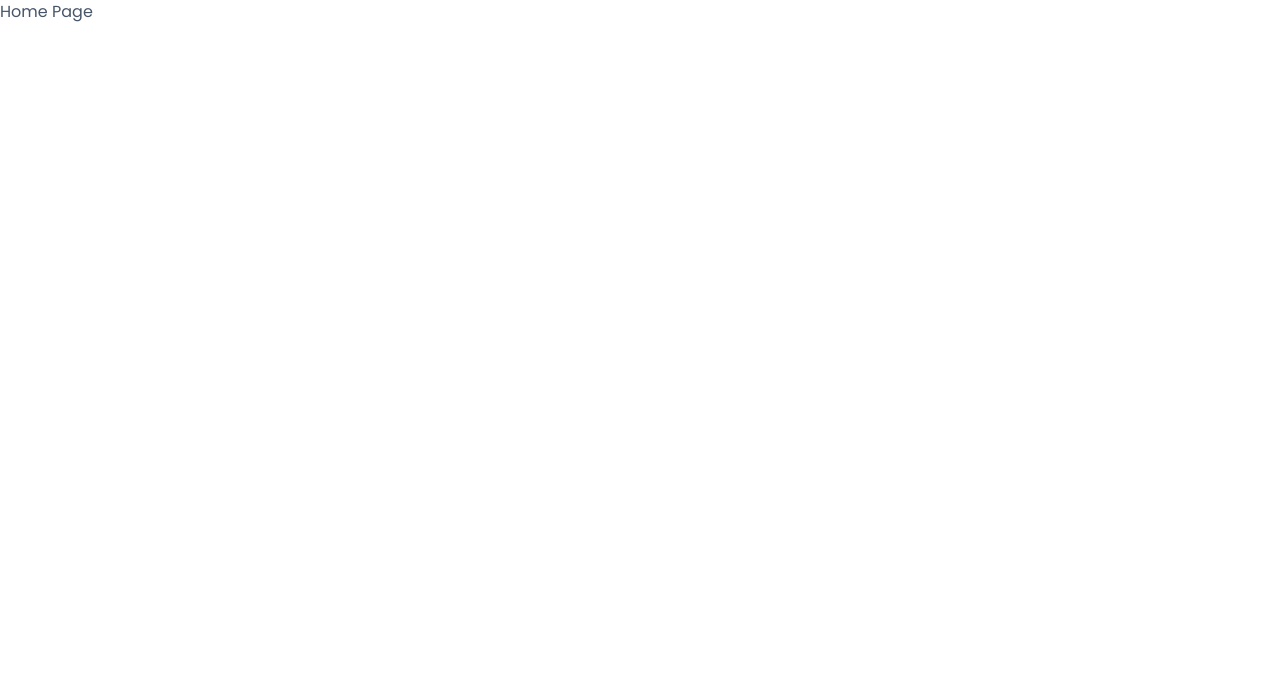
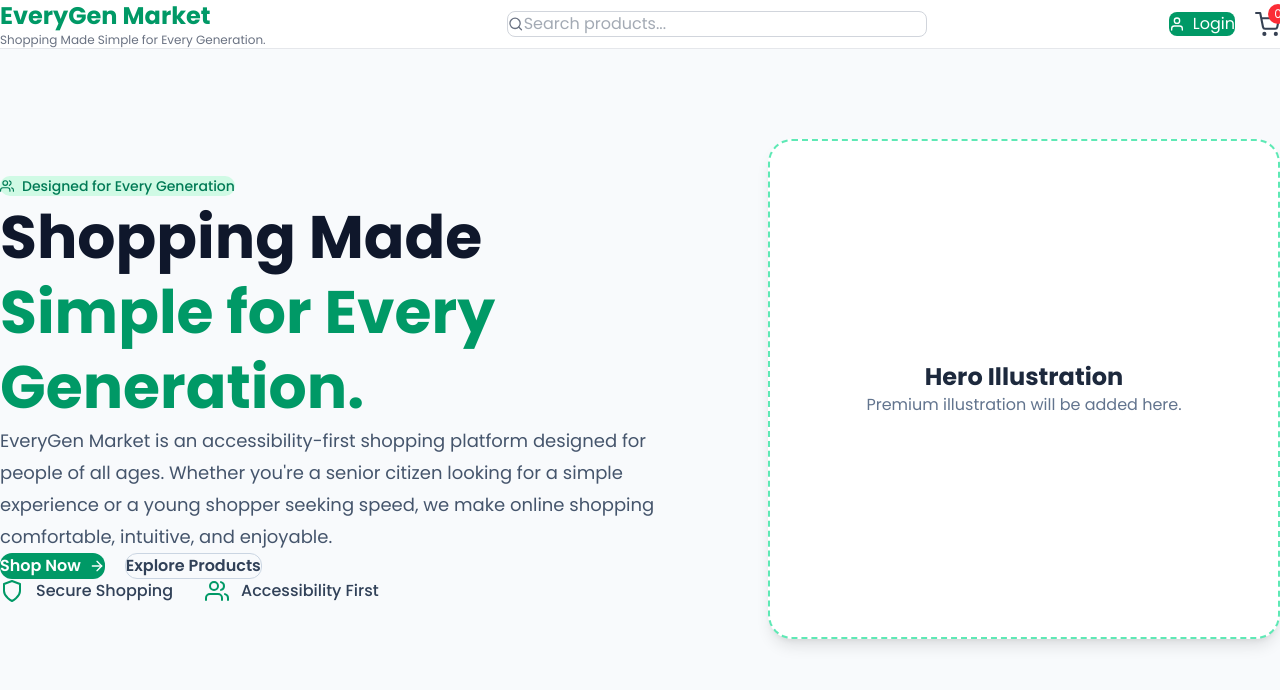
Before and after one commit to Anushka120506/EveryGen-Market, a React (Vite) app in the folder client/: page / in a window 1280 px wide. Shown: the top 690 px of the page. Built offline with nearby package versions, Linux system fonts and the light colour scheme.

Commit message:
feat: implement hero section

```diff
--- /dev/null
+++ b/client/src/components/Hero/Hero.tsx
@@ -0,0 +1,85 @@
+import { FiArrowRight, FiShield, FiUsers } from "react-icons/fi";
+
+const Hero = () => {
+  return (
+    <section className="bg-slate-50">
+      <div className="mx-auto flex min-h-[85vh] max-w-7xl flex-col items-center justify-between gap-12 px-6 py-20 lg:flex-row">
+
+        {/* Left Content */}
+        <div className="max-w-2xl">
+
+          <span className="mb-5 inline-flex items-center gap-2 rounded-full bg-emerald-100 px-4 py-2 text-sm font-medium text-emerald-700">
+            <FiUsers />
+            Designed for Every Generation
+          </span>
+
+          <h1 className="text-5xl font-bold leading-tight text-slate-900 lg:text-6xl">
+            Shopping Made
+            <span className="block text-emerald-600">
+              Simple for Every Generation.
+            </span>
+          </h1>
+
+          <p className="mt-8 text-lg leading-8 text-slate-600">
+            EveryGen Market is an accessibility-first shopping platform
+            designed for people of all ages. Whether you're a senior citizen
+            looking for a simple experience or a young shopper seeking speed,
+            we make online shopping comfortable, intuitive, and enjoyable.
+          </p>
+
+          <div className="mt-10 flex flex-wrap gap-5">
+
+            <button className="flex items-center gap-2 rounded-xl bg-emerald-600 px-7 py-4 font-semibold text-white transition hover:bg-emerald-700">
+              Shop Now
+              <FiArrowRight />
+            </button>
+
+            <button className="rounded-xl border border-slate-300 px-7 py-4 font-semibold text-slate-700 transition hover:bg-slate-100">
+              Explore Products
+            </button>
+
+          </div>
+
+          <div className="mt-12 flex flex-wrap gap-8">
+
+            <div className="flex items-center gap-3">
+              <FiShield className="text-2xl text-emerald-600" />
+              <span className="font-medium text-slate-700">
+                Secure Shopping
+              </span>
+            </div>
+
+            <div className="flex items-center gap-3">
+              <FiUsers className="text-2xl text-emerald-600" />
+              <span className="font-medium text-slate-700">
+                Accessibility First
+              </span>
+            </div>
+
+          </div>
+
+        </div>
+
+        {/* Right Side */}
+        <div className="flex h-[500px] w-full max-w-lg items-center justify-center rounded-3xl border-2 border-dashed border-emerald-300 bg-white shadow-lg">
+
+          <div className="text-center">
+
+            <h2 className="text-2xl font-bold text-slate-800">
+              Hero Illustration
+            </h2>
+
+            <p className="mt-3 text-slate-500">
+              Premium illustration will be added here.
+            </p>
+
+          </div>
+
+        </div>
+
+      </div>
+    </section>
+  );
+};
+
+export default Hero;
--- a/client/src/pages/Home/Home.tsx
+++ b/client/src/pages/Home/Home.tsx
@@ -1,7 +1,11 @@
+import Navbar from "../../components/Navbar/Navbar";
+import Hero from "../../components/Hero/Hero";
+
 const Home = () => {
   return (
     <>
-      <h1>Home Page</h1>
+      <Navbar />
+      <Hero />
     </>
   );
 };
```
